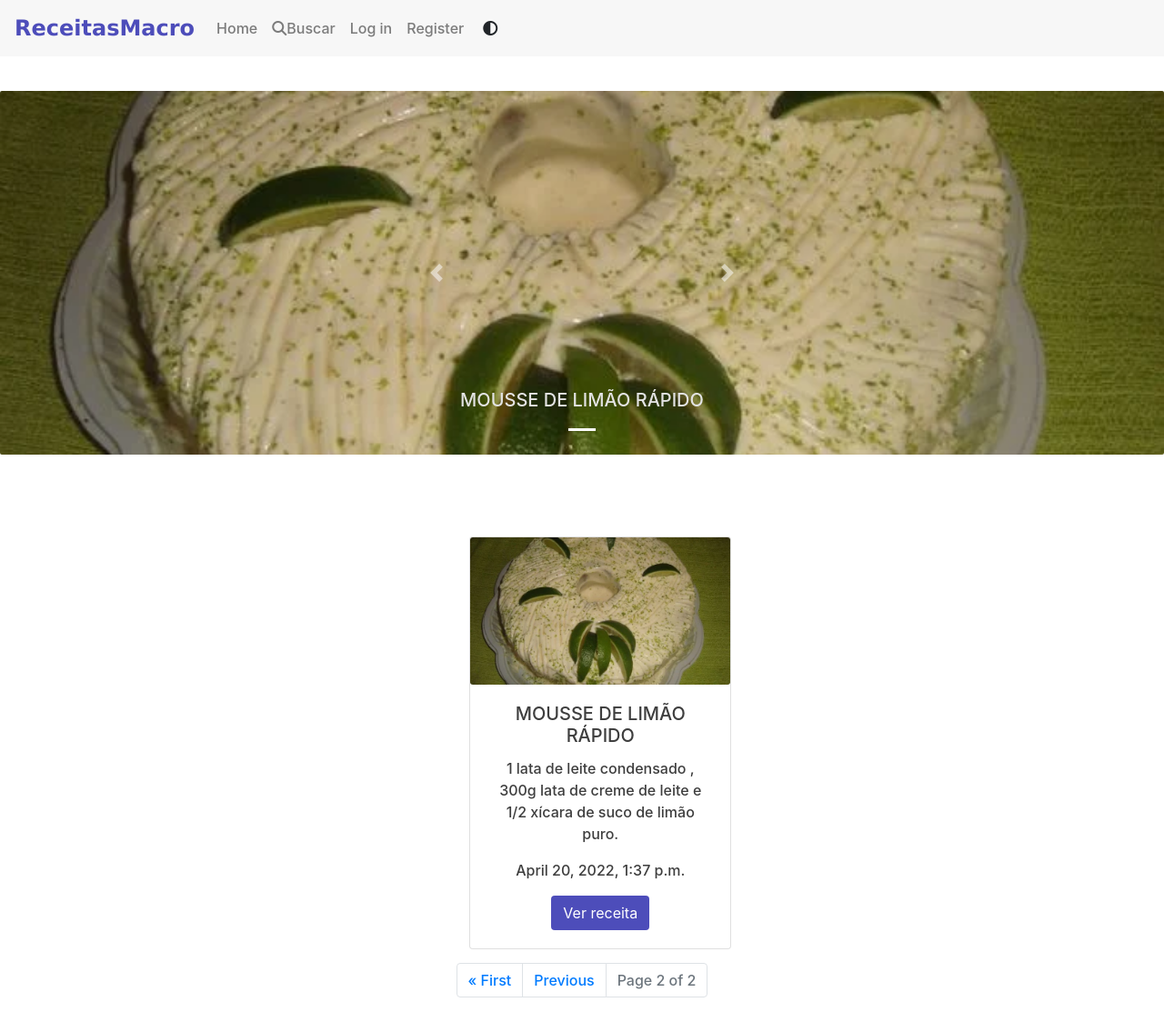
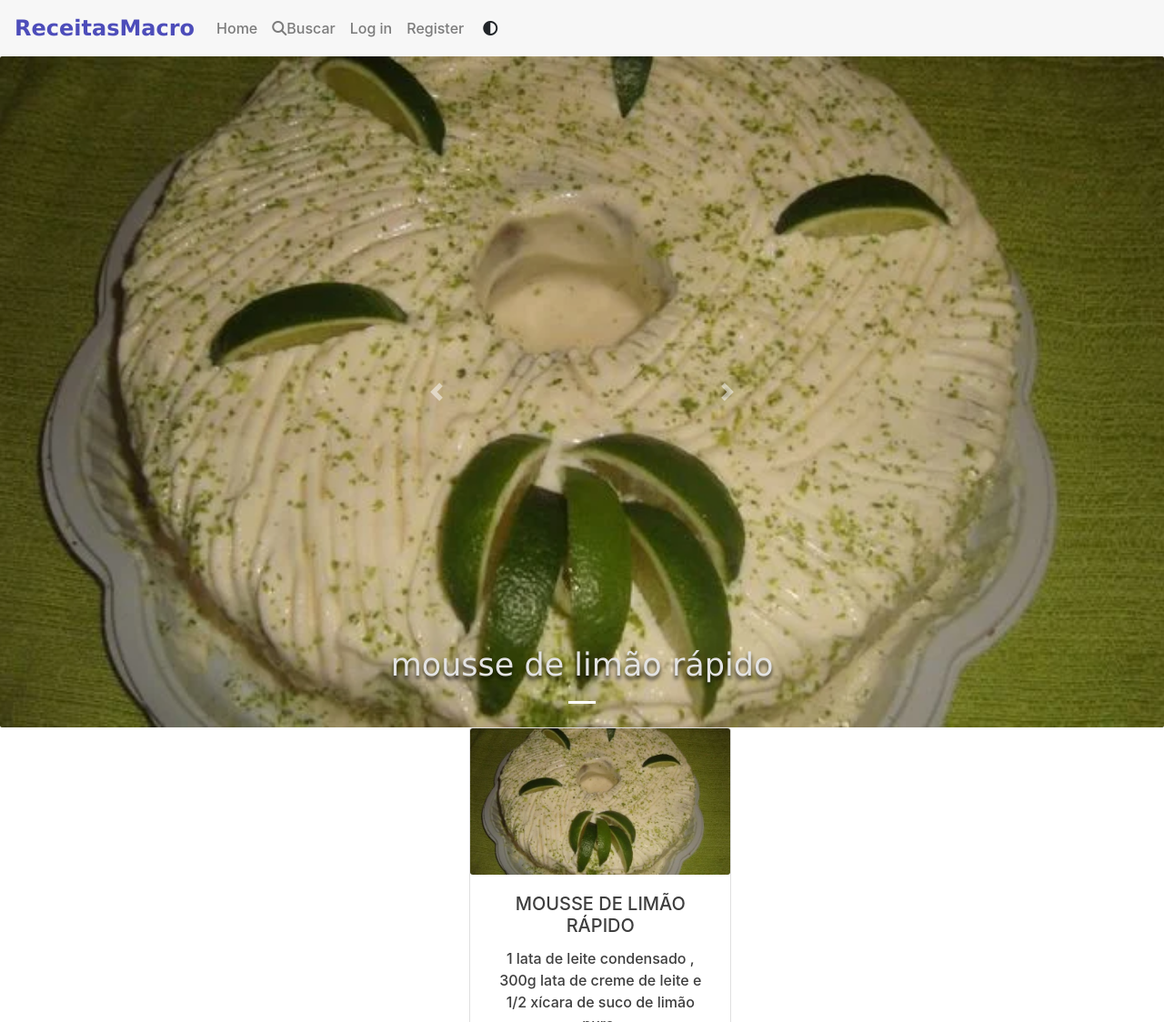
Before and after one commit to Arthur020104/ReceitasMacro, a Django app: page /?page=2 in a window 1280 px wide. Shown: the top 1124 px of the page at 91% size. Run offline with Django 4.2, Linux system fonts and the light colour scheme; data comes from the database, SQL or seed files in the repository; data that the repository does not hold is empty; some libraries are stand-ins or nearby versions.

Commit message:
ajustando o painel de imagens do site

```diff
--- a/decidir/static/decidir/styles.css
+++ b/decidir/static/decidir/styles.css
@@ -85,10 +85,24 @@ span
     cursor: pointer;
 
 }
+.pd-top-3rem
+{
+    padding-top: 3rem;
+}
+.text-center
+{
+    text-align: center;
+    margin-top: 0!important;
+}
 .col-lg-3
 {
-    margin-top: 5rem!important;
+    margin-top: 0!important;
     margin: auto;
+}
+.row
+{
+    margin-bottom: 3rem!important;
+
 }
 .icon
 {
@@ -457,97 +471,41 @@ select:hover {
 {
     width: 100%;
     margin: auto;
-    margin-top: 3%;
 }
 .d-blocki
 {
     flex-shrink: 0;
-    height: 50vh!important;
     margin: auto!important;
     border-radius: 2px;
+    height: calc(100vh - 62px);
+    width: 100%!important;
 }
 .carousel-control-previ
 {
-    margin-left: 32%;
+    margin-left: 10%;
 }
 .carousel-control-nexti
 {
-    margin-right: 32%;
+    margin-right: 10%;
 }
+
 @media (max-width:500px)
 {
     .d-blocki
     {
         width: 100%!important;
-        height: auto!important;
+        height: 40vh!important;
     }
-    .carousel-control-previ
-    {
-        margin-left: 5%;
-    }
-    .carousel-control-nexti
-    {
-        margin-right: 5%;
-    }
+
 }
-@media (max-width:557px) and (min-width:500px)
+@media (max-width:1000px) and (min-width:500px)
 {
     .d-blocki
     {
         width: 100%!important;
-        height: auto!important;
+        height: 60vh!important;
     }
-    .carousel-control-previ
-    {
-        margin-left: 12%;
-    }
-    .carousel-control-nexti
-    {
-        margin-right: 12%;
-    }
-}
-@media (max-width:700px)  and (min-width:557px)
-{
-    .d-blocki
-    {
-        width: 100%!important;
-        height: auto!important;
-    }
-    .carousel-control-previ
-    {
-        margin-left: 20%;
-    }
-    .carousel-control-nexti
-    {
-     margin-right: 20%;
-    }
-}
-@media (max-width:1000px) and (min-width:700px)
-{
-    .d-blocki
-    {
-        width: 100%!important;
-        height: auto!important;
-    }
-    .carousel-control-previ
-    {
-        margin-left: 23%;
-    }
-    .carousel-control-nexti
-    {
-        margin-right: 23%;
-    }
-}
-@media (max-width:1200px) and (min-width:1000px)
-{
-    .carousel-control-previ
-    {
-        margin-left: 27%;
-    }
-    .carousel-control-nexti
-    {
-        margin-right: 27%;
-    }
+
 }
 @media (max-width:1790px) and (min-width:1200px)
 {
@@ -560,7 +518,12 @@ select:hover {
         margin-right: 30%;
     }
 }
+
 .carousel-caption h5
 {
     color: #e3e3e3;
+    text-transform: lowercase;
+    font-family: Verdana, Geneva, Tahoma, sans-serif;
+    text-shadow: 0 4px 4px rgba(0, 0, 0, 0.75);
+    font-size: 35px !important;
 }
```
